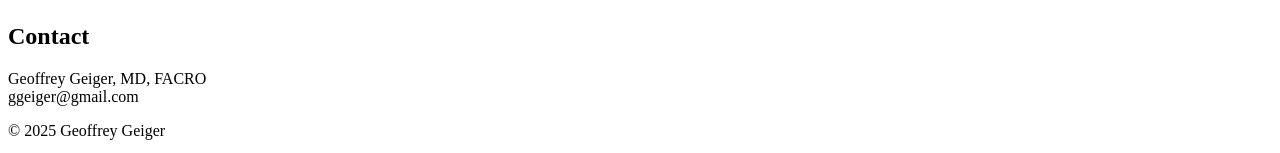
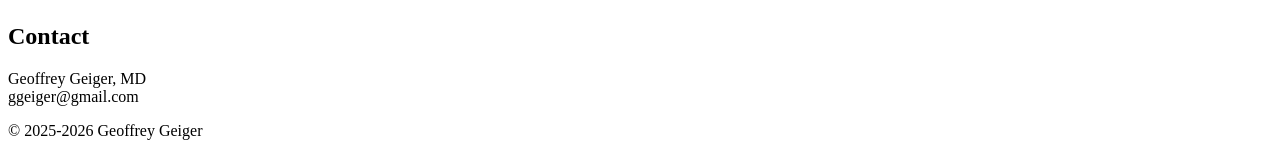
Before and after one commit to thestillpoint/thestillpoint.github.io, a plain HTML site: page index.html in a window 1280 px wide. Shown: the part 1753-1906 px from the top of the page. Drawn offline with Linux system fonts and the light colour scheme.

Commit message:
Update index.html
4

```diff
--- a/index.html
+++ b/index.html
@@ -31,12 +31,12 @@
         </section>
         <section>
             <h2>Contact</h2>
-            <p>Geoffrey Geiger, MD, FACRO<br>
+            <p>Geoffrey Geiger, MD<br>
             ggeiger@gmail.com</p>
         </section>
     </main>
     <footer>
-        <p>&copy; 2025 Geoffrey Geiger</p>
+        <p>&copy; 2025-2026 Geoffrey Geiger</p>
     </footer>
 </body>
 </html>
```
